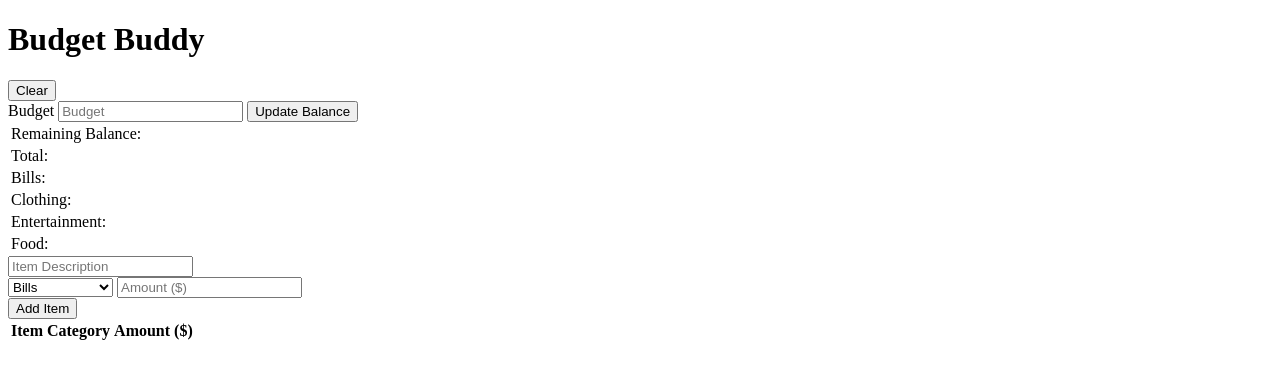
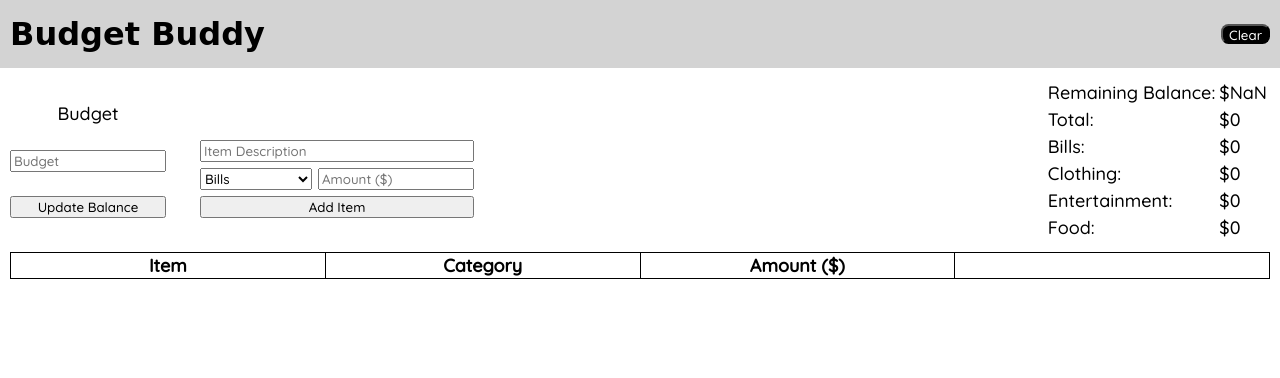
Before and after one commit to TysonWalkerII/budget-buddy-2, a plain HTML site: page index.html in a window 1280 px wide. Both pictures are taken after a click on the button "Clear". Drawn offline with Linux system fonts and the light colour scheme; a web font is replaced by a local one.

Commit message:
final commit

```diff
--- a/index.html
+++ b/index.html
@@ -18,7 +18,7 @@
       href="https://fonts.googleapis.com/css2?family=Londrina+Solid&family=Quicksand:wght@500&display=swap"
       rel="stylesheet"
     />
-    <link rel="stylesheet" href="style.css" />
+    <link rel="stylesheet" href="styles.css" />
     <title>Budget Buddy</title>
   </head>
   <body>
--- a/script.js
+++ b/script.js
@@ -8,8 +8,16 @@ const clothing = document.querySelector(".clothing");
 const entertainment = document.querySelector(".entertainment");
 const food = document.querySelector(".food");
 const itemsTable = document.querySelector(".item-table-body");
+const clearButton = document.querySelector(".clear");
 
-const budgetBuddyDataBase = {
+balanceLeft.textContent = "$0";
+total.textContent = "$0";
+bills.textContent = "$0";
+clothing.textContent = "$0";
+entertainment.textContent = "$0";
+food.textContent = "$0";
+
+let budgetBuddyDataBase = {
   budget: 0,
   remainingBalance: 0,
   total: 0,
@@ -18,46 +26,53 @@ const budgetBuddyDataBase = {
   entertainment: 0,
   food: 0,
 
-  expenses: [
-    {
-      description: "dog",
-      category: "bills",
-      amount: 21,
-    },
-  ],
+  expenses: [],
 };
-
+const updateRemainingBalance = () => {
+  const budgetInput = document.querySelector("#budget").value;
+  budgetBuddyDataBase.budget = parseFloat(budgetInput);
+  budgetBuddyDataBase.remainingBalance =
+    parseFloat(budgetInput) - budgetBuddyDataBase.total;
+  balanceLeft.textContent = `$${budgetBuddyDataBase.remainingBalance}`;
+};
 budgetForm.addEventListener("submit", (e) => {
   e.preventDefault();
-  const budgetInput = document.querySelector("#budget").value;
-  budgetBuddyDataBase.budget = parseFloat(budgetInput);
-  budgetBuddyDataBase.remainingBalance = parseFloat(budgetInput);
-  balanceLeft.textContent = `$${budgetBuddyDataBase.remainingBalance}`;
+  updateRemainingBalance();
 });
 
 const createTable = () => {
-  //   itemsTable.innerHTML = "<tr>
-  //   <th class="item-header">Item</th>
-  //   <th class="item-header">Category</th>
-  //   <th class="item-header">Amount ($)</th>
-  //   <th class="item-header"></th>
-  // </tr>)";
+  itemsTable.innerHTML = `<tr>
+    <th class="item-header">Item</th>
+    <th class="item-header">Category</th>
+    <th class="item-header">Amount ($)</th>
+    <th class="item-header"></th>
+  </tr>`;
 
-  budgetBuddyDataBase.expenses.forEach((expense) => {
+  budgetBuddyDataBase.expenses.forEach((expense, index) => {
     const newItem = document.createElement("tr");
     const description = document.createElement("td");
     const category = document.createElement("td");
     const amount = document.createElement("td");
     const deleteButton = document.createElement("button");
+    deleteButton.classList.add("delete");
+    deleteButton.setAttribute("data-index", index);
     deleteButton.textContent = "Delete";
     description.textContent = expense.description;
     category.textContent = expense.category;
     amount.textContent = `$${expense.amount}`;
     itemsTable.append(newItem);
-    newItem.append(description, category, amount);
+    newItem.append(description, category, amount, deleteButton);
   });
 };
-
+// ask about appending button to td
+const updateExpensesTable = () => {
+  balanceLeft.textContent = `$${budgetBuddyDataBase.remainingBalance}`;
+  total.textContent = `$${budgetBuddyDataBase.total}`;
+  bills.textContent = `$${budgetBuddyDataBase.bills}`;
+  clothing.textContent = `$${budgetBuddyDataBase.clothing}`;
+  entertainment.textContent = `$${budgetBuddyDataBase.entertainment}`;
+  food.textContent = `$${budgetBuddyDataBase.food}`;
+};
 expenseForm.addEventListener("submit", (e) => {
   e.preventDefault();
   let description = document.querySelector("#item-description").value;
@@ -77,11 +92,40 @@ expenseForm.addEventListener("submit", (e) => {
   if (budgetBuddyDataBase.remainingBalance < 0) {
     alert("You have exceeded your budget");
   }
-  balanceLeft.textContent = `$${budgetBuddyDataBase.remainingBalance}`;
-  total.textContent = `$${budgetBuddyDataBase.total}`;
-  bills.textContent = `$${budgetBuddyDataBase.bills}`;
-  clothing.textContent = `$${budgetBuddyDataBase.clothing}`;
-  entertainment.textContent = `$${budgetBuddyDataBase.entertainment}`;
-  food.textContent = `$${budgetBuddyDataBase.food}`;
+  updateExpensesTable();
   createTable();
+  expenseForm.reset();
 });
+
+itemsTable.addEventListener("click", (e) => {
+  if (e.target.classList.contains("delete")) {
+    let index = e.target.getAttribute("data-index");
+    let amount = budgetBuddyDataBase.expenses[index].amount;
+    let category = budgetBuddyDataBase.expenses[index].category;
+    budgetBuddyDataBase.total -= amount;
+    budgetBuddyDataBase[category] -= amount;
+    budgetBuddyDataBase.expenses.splice(index, 1);
+
+    updateExpensesTable();
+    updateRemainingBalance();
+    createTable();
+  }
+});
+
+clearButton.addEventListener("click", () => {
+  budgetBuddyDataBase = {
+    budget: 0,
+    remainingBalance: 0,
+    total: 0,
+    bills: 0,
+    clothing: 0,
+    entertainment: 0,
+    food: 0,
+
+    expenses: [],
+  };
+  updateExpensesTable();
+  updateRemainingBalance();
+  createTable();
+  expenseForm.reset();
+});
```
